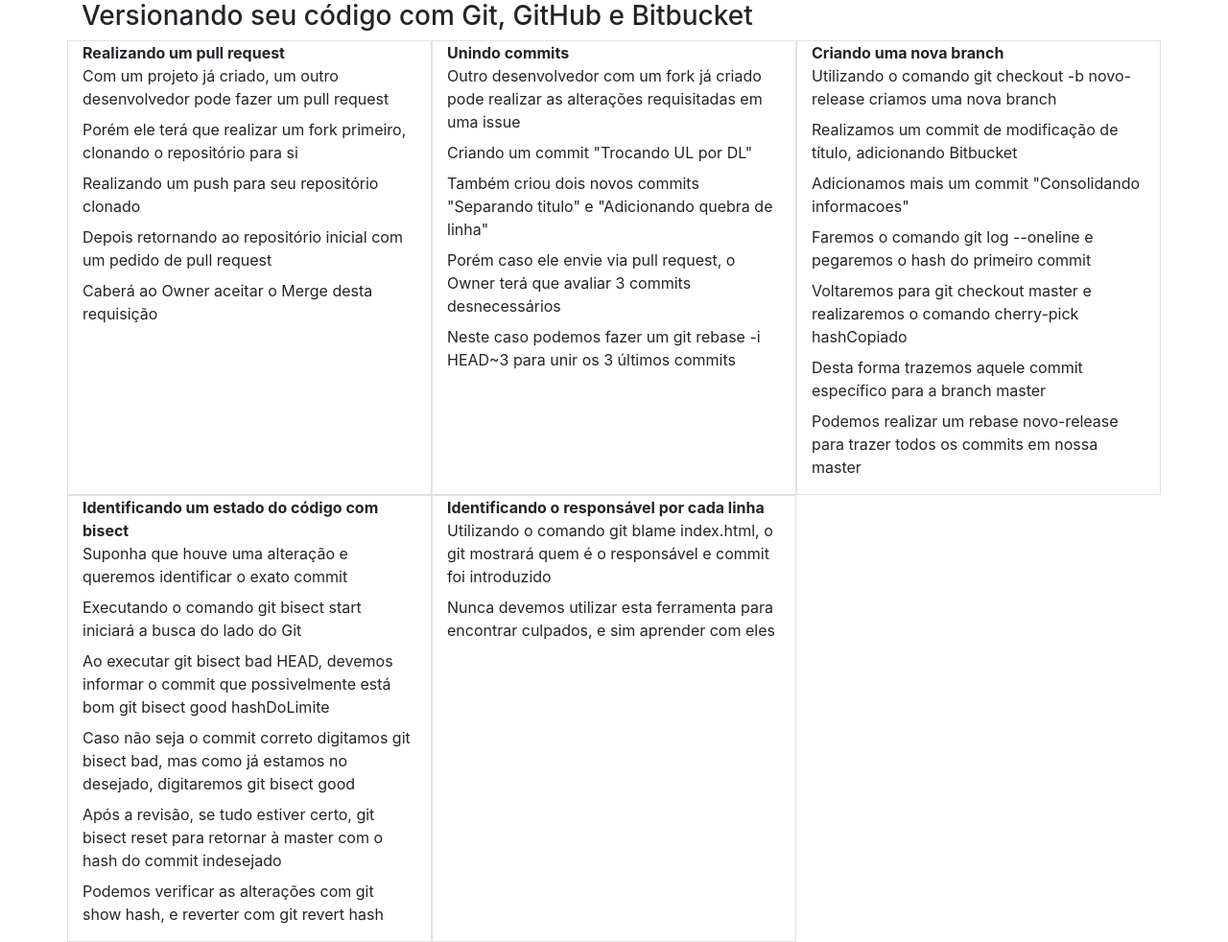
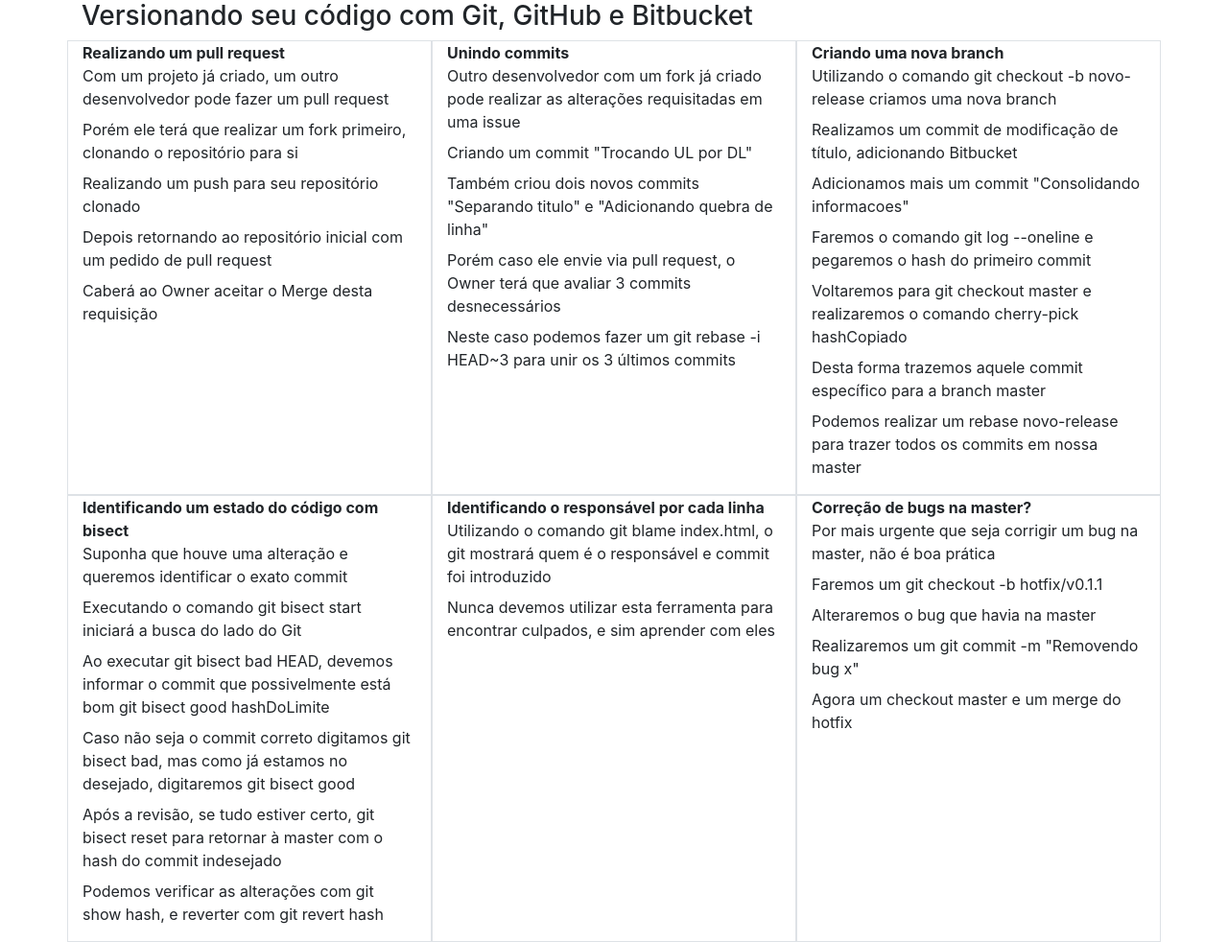
Before and after one commit to JhonyVillani/curso-git-estrategias, a plain HTML site: page index.html in a window 1280 px wide. Shown: the whole page at 96% size. Drawn offline with nearby package versions, Linux system fonts and the light colour scheme.

Commit message:
Alteracoes utilizando hotfix

```diff
--- a/index.html
+++ b/index.html
@@ -69,6 +69,17 @@
 					<dd>Nunca devemos utilizar esta ferramenta para encontrar culpados, e sim aprender com eles</dd>
 				</dl>
 			</div>
+
+			<div class="col-4 border">
+				<dl>
+					<dt>Correção de bugs na master?</dt>
+					<dd>Por mais urgente que seja corrigir um bug na master, não é boa prática</dd>
+					<dd>Faremos um git checkout -b hotfix/v0.1.1</dd>
+					<dd>Alteraremos o bug que havia na master</dd>
+					<dd>Realizaremos um git commit -m "Removendo bug x"</dd>
+					<dd>Agora um checkout master e um merge do hotfix</dd>
+				</dl>
+			</div>
 		</div>
 	</div>
 </body>
```
